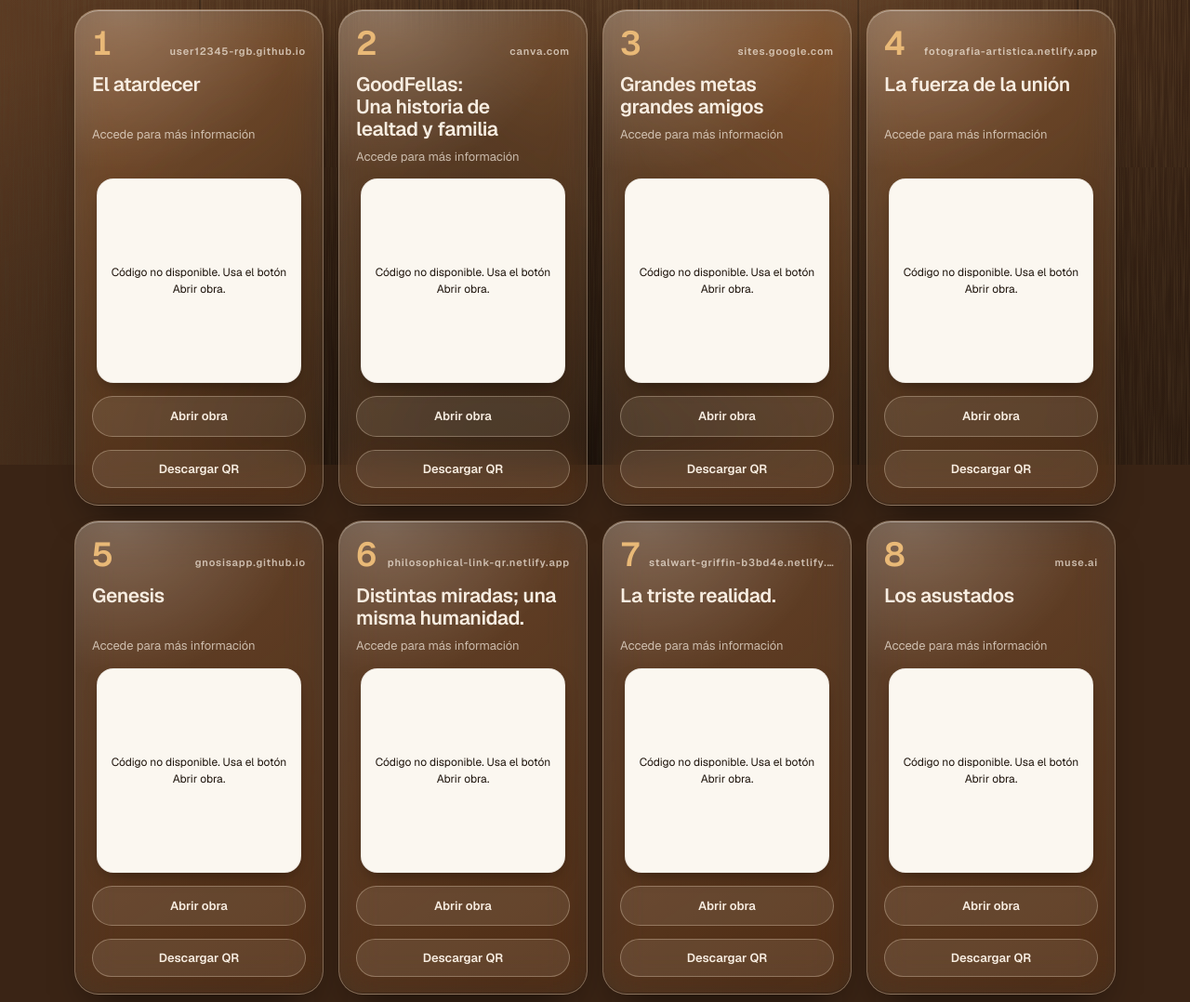
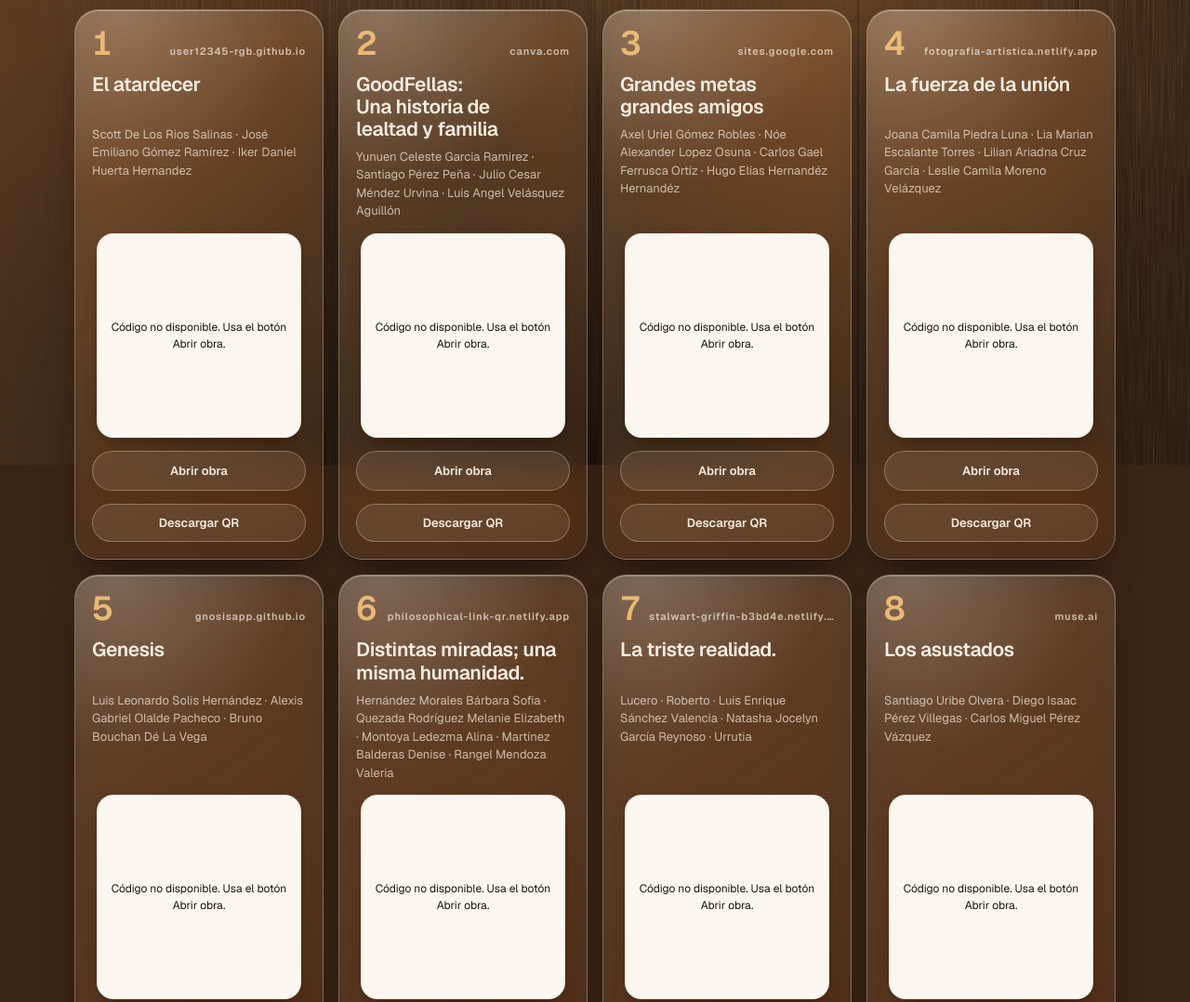
Before and after one commit to gnosisapp/OBRAS-CDIA, a plain HTML site: page index.html in a window 1280 px wide. Shown: the part 300-1378 px from the top of the page at 93% size. Drawn offline with nearby package versions, Linux system fonts and the light colour scheme.

Commit message:
Agrega los autores de las 8 obras en sus tarjetas y en el visor

```diff
--- a/index.html
+++ b/index.html
@@ -476,16 +476,15 @@ html.modal-open { overflow: hidden; scrollbar-gutter: stable; }
 <script>
 (function () {
   function start() {
-    var INFO = 'Accede para más información';
     var OBRAS = [
-      { n: 1, t: 'El atardecer', u: 'https://user12345-rgb.github.io/exposicion-atardecer/' },
-      { n: 2, t: 'GoodFellas: Una historia de lealtad y familia', u: 'https://www.canva.com/design/DAHbMH95CDg/jhKmz3T2DFfjD2bhOFbaxA/edit' },
-      { n: 3, t: 'Grandes metas grandes amigos', u: 'https://sites.google.com/view/galerafotogrficaconalep2027/página-principal' },
-      { n: 4, t: 'La fuerza de la unión', u: 'https://fotografia-artistica.netlify.app' },
-      { n: 5, t: 'Genesis', u: 'https://gnosisapp.github.io/genesisobra/#texto' },
-      { n: 6, t: 'Distintas miradas; una misma humanidad.', u: 'https://philosophical-link-qr.netlify.app' },
-      { n: 7, t: 'La triste realidad.', u: 'https://stalwart-griffin-b3bd4e.netlify.app' },
-      { n: 8, t: 'Los asustados', u: 'https://muse.ai/s/los-asustados-xoq6x0xkxpxlxyxtxtu/gAcTNpU8ZEx1_znmLpRJ4fIyygGgaWRdP7Ag_tWRSWY' }
+      { n: 1, t: 'El atardecer', u: 'https://user12345-rgb.github.io/exposicion-atardecer/', a: 'Scott De Los Rios Salinas · José Emiliano Gómez Ramírez · Iker Daniel Huerta Hernandez' },
+      { n: 2, t: 'GoodFellas: Una historia de lealtad y familia', u: 'https://www.canva.com/design/DAHbMH95CDg/jhKmz3T2DFfjD2bhOFbaxA/edit', a: 'Yunuen Celeste Garcia Ramirez · Santiago Pérez Peña · Julio Cesar Méndez Urvina · Luis Angel Velásquez Aguillón' },
+      { n: 3, t: 'Grandes metas grandes amigos', u: 'https://sites.google.com/view/galerafotogrficaconalep2027/página-principal', a: 'Axel Uriel Gómez Robles · Nóe Alexander Lopez Osuna · Carlos Gael Ferrusca Ortíz · Hugo Elías Hernandéz Hernandéz' },
+      { n: 4, t: 'La fuerza de la unión', u: 'https://fotografia-artistica.netlify.app', a: 'Joana Camila Piedra Luna · Lia Marian Escalante Torres · Lilian Ariadna Cruz García · Leslie Camila Moreno Velázquez' },
+      { n: 5, t: 'Genesis', u: 'https://gnosisapp.github.io/genesisobra/#texto', a: 'Luis Leonardo Solis Hernández · Alexis Gabriel Olalde Pacheco · Bruno Bouchan Dé La Vega' },
+      { n: 6, t: 'Distintas miradas; una misma humanidad.', u: 'https://philosophical-link-qr.netlify.app', a: 'Hernández Morales Bárbara Sofia · Quezada Rodríguez Melanie Elizabeth · Montoya Ledezma Alina · Martínez Balderas Denise · Rangel Mendoza Valeria' },
+      { n: 7, t: 'La triste realidad.', u: 'https://stalwart-griffin-b3bd4e.netlify.app', a: 'Lucero · Roberto · Luis Enrique Sánchez Valencia · Natasha Jocelyn García Reynoso · Urrutia' },
+      { n: 8, t: 'Los asustados', u: 'https://muse.ai/s/los-asustados-xoq6x0xkxpxlxyxtxtu/gAcTNpU8ZEx1_znmLpRJ4fIyygGgaWRdP7Ag_tWRSWY', a: 'Santiago Uribe Olvera · Diego Isaac Pérez Villegas · Carlos Miguel Pérez Vázquez' }
     ];
 
     function esc(s) {
@@ -733,7 +732,7 @@ html.modal-open { overflow: hidden; scrollbar-gutter: stable; }
       li.innerHTML =
         '<div class="card-top"><span class="num">' + o.n + '</span><span class="host">' + esc(host(o.u)) + '</span></div>' +
         '<h2>' + esc(o.t) + '</h2>' +
-        '<p class="authors">' + INFO + '</p>' +
+        '<p class="authors">' + esc(o.a) + '</p>' +
         '<button class="qr-btn" type="button" aria-label="Ampliar el código QR de ' + esc(o.t) + '"><div class="qr" role="img" aria-label="Código QR de ' + esc(o.t) + '"></div></button>' +
         '<a class="open" href="' + esc(o.u) + '" target="_blank" rel="noopener noreferrer">Abrir obra</a>' +
         '<button class="open dl-btn" type="button">Descargar QR</button>';
@@ -754,7 +753,7 @@ html.modal-open { overflow: hidden; scrollbar-gutter: stable; }
       modalObra = o;
       document.getElementById('m-num').textContent = 'Obra ' + o.n + ' de ' + OBRAS.length;
       document.getElementById('m-title').textContent = o.t;
-      document.getElementById('m-authors').textContent = INFO;
+      document.getElementById('m-authors').textContent = o.a;
       document.getElementById('m-open').href = o.u;
       var box = document.getElementById('m-qr');
       box.setAttribute('aria-label', 'Código QR de ' + o.t);
```
